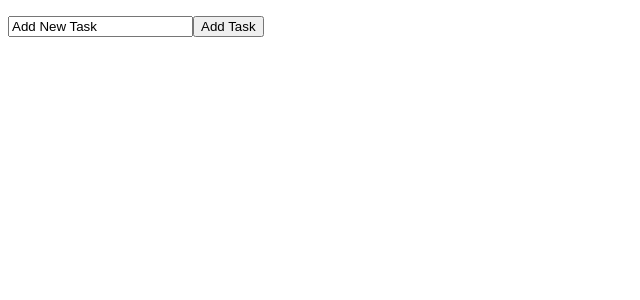
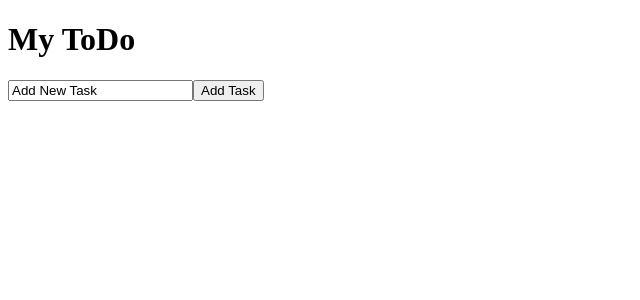
Before and after one commit to pankaj-kb/todo-app, a React (Create React App) app: page / in a window 1280 px wide. Shown: the top 300 px of the page, without its empty margins (0-640 px from the left). Built offline with nearby package versions, Linux system fonts and the light colour scheme.

Commit message:
adding my todo featue

```diff
--- a/src/App.js
+++ b/src/App.js
@@ -1,8 +1,10 @@
 import TodoList from "./TodoList";
 
 function App() {
-  return ( <
-    TodoList / >
+  return (
+    <>
+  <TodoList title = "My ToDo"/ >
+    </>
   );
 }
 
--- a/src/TodoList.jsx
+++ b/src/TodoList.jsx
@@ -1,6 +1,6 @@
 import React, { useState, useEffect } from "react";
 
-function TodoList() {
+function TodoList(props) {
   const [todoItems, setTodoItems] = useState([]);
   const [task, setTask] = useState("Add New Task");
   const [warning, setWarning] = useState("");
@@ -34,6 +34,7 @@ function TodoList() {
 
   return (
     <div>
+    <h1>{props.title}</h1>
       <ul>
         {todoItems.map((item) => (
           <li key={item}>{item}</li>
```
